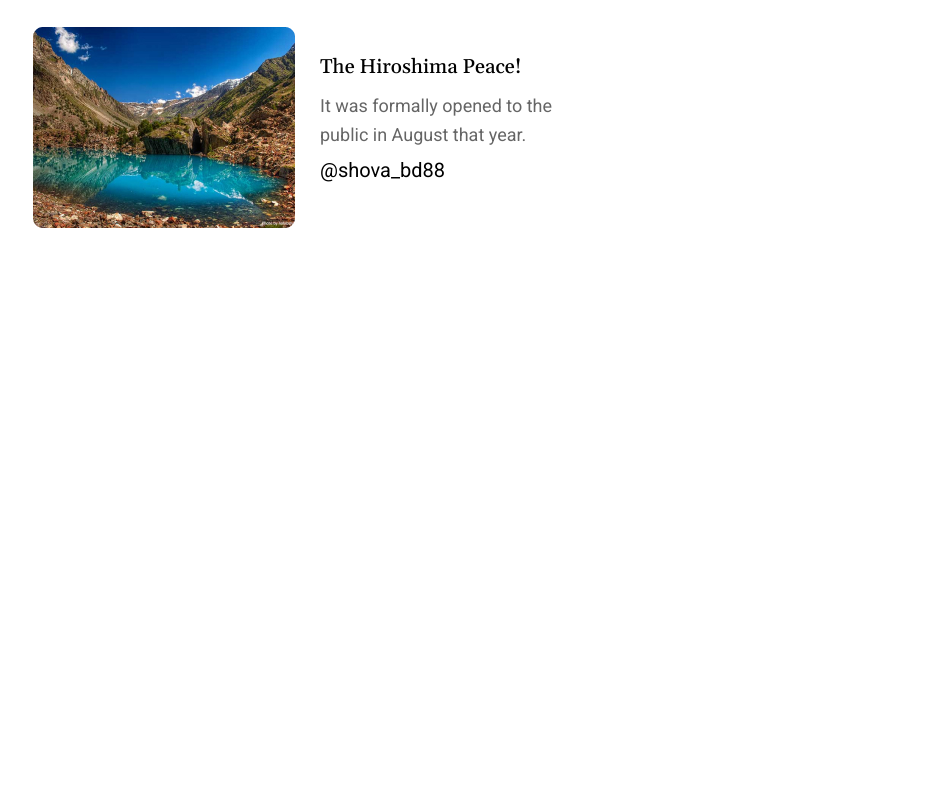
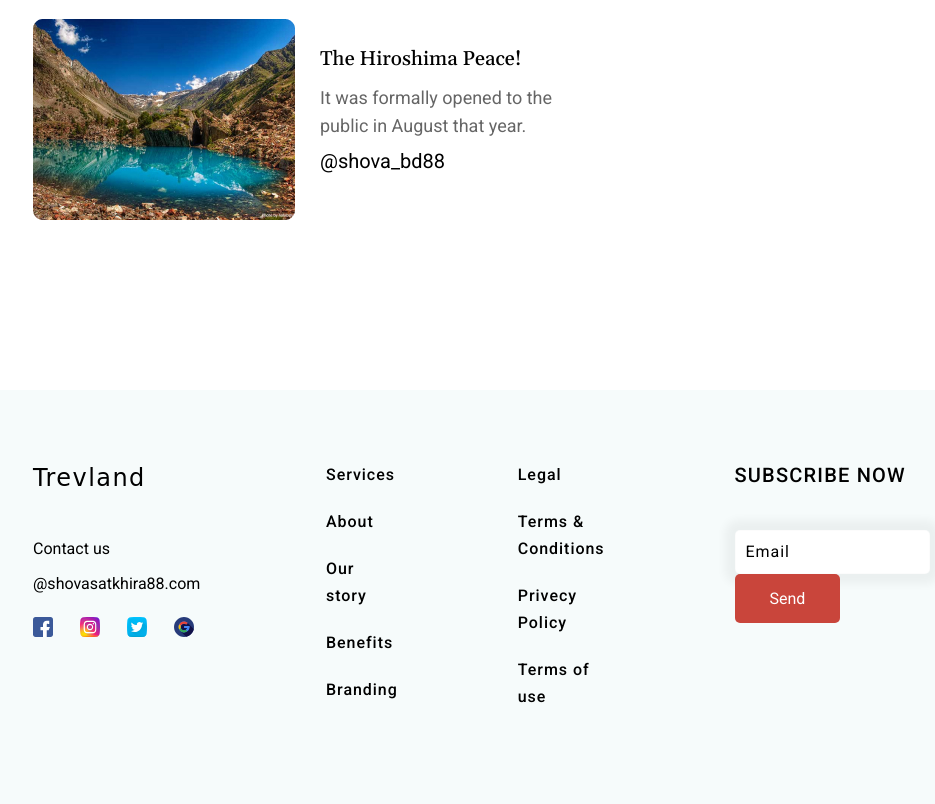
Before and after one commit to IIupaTop/Trevland, a plain HTML site: page index.html in a window 1280 px wide. Shown: the part 3793-4597 px from the top of the page, without its empty margins (207-1142 px from the left). Before the commit the page ends 4051 px from the top, so only its background shows below. Drawn offline with nearby package versions, Linux system fonts and the light colour scheme; a web font is replaced by a local one.

Commit message:
Верстка десктопного лендинга завершена. На очереди сценарии и адаптив

```diff
--- a/css/style.css
+++ b/css/style.css
@@ -291,7 +291,7 @@ h1, h2, h3, h4, h5, h6 {
     top: 5px;
     left: 75px;
 
-    background: rgba(201, 69, 59, 0.1);
+    background: rgba(201, 69, 59, 1);
     border-radius: 10px;
 
     cursor: pointer;
@@ -300,11 +300,13 @@ h1, h2, h3, h4, h5, h6 {
 span::before {
     top: 0;
     left: -75px;
+    background: rgba(201, 69, 59, 0.1);
 }
 
 span::after {
     top: 0;
-    left: 75px;;
+    left: 75px;
+    background: rgba(201, 69, 59, 0.1);
 }
 
 
@@ -316,13 +318,16 @@ span::after {
     display: flex;
     width: 100%;
     flex-wrap: wrap;
+
+    margin-bottom: 140px;
 }
 
 /* Active
 ============================= */
 
 .article__item-active {
-    width: 50%;
+    margin-right: 30px;
+    margin-bottom: 20px;
 }
 
 .article__title-active {
@@ -386,3 +391,124 @@ span::after {
     font-size: 20px;
     font-weight: 400;
 }
+
+/* Footer
+=================== */
+.footer {
+    padding-top: 70px;
+    padding-bottom: 75px;
+    background: rgba(38, 148, 153, 0.04);
+}
+
+.footer__inner {
+    display: flex;
+    justify-content: space-between;
+}
+
+.footer__contact {
+    margin-right: 105px;
+}
+
+.footer__logo {
+    font-family: 'Ribeye', cursive;
+    font-size: 24px;
+    line-height: 1.5;
+    letter-spacing: 0.06em;
+}
+
+.footer__title, .footer__email {
+    margin-top: 40px;
+    margin-bottom: 10px;
+
+    font-family: 'Roboto', sans-serif;
+    font-size: 16px;
+    font-weight: 400;
+    line-height: 1.6;
+    letter-spacing: 6%;
+}
+
+.footer__email{
+    margin-top: 0;
+    margin-bottom: 20px;
+}
+
+.contact__social{
+    display: flex;
+}
+
+.social__item {
+    margin-right: 27px;
+}
+
+.footer__links{
+    display: flex;
+}
+
+.links__inner {
+    list-style: none;
+    margin-right: 120px;
+}
+
+.links__inner:last-child {
+    margin-right: 130px;
+}
+
+.links__item {
+    margin-bottom: 20px;
+}
+
+.links__link {
+    font-size: 16px;
+    line-height: 1.5;
+    font-weight: 500;
+    letter-spacing: 0.06em;
+}
+
+.subscribe__title {
+    margin-bottom: 40px;
+
+    font-family: 'Roboto', sans-serif;
+    font-size: 20px;
+    line-height: 1.5;
+    font-weight: 500;
+    letter-spacing: 0.06em;
+}
+
+.form__input {
+    margin-right: 35px;
+
+    width: 195px;
+    height: 44px;
+    left: 1010px;
+    top: 3741px;
+
+    font-family: 'Roboto', sans-serif;
+    font-size: 16px;
+    line-height: 1.5;
+    letter-spacing: 0.06em;
+    color: #000;
+    /* opacity: 0.1; */
+    border: 1px solid rgba(0, 0, 0, 0.01);
+    box-sizing: border-box;
+    box-shadow: 0px 0px 10px 10px rgba(0, 0, 0, 0.048);
+    border-radius: 5px;
+    padding-left: 10px;
+}
+
+.form__input::placeholder {
+    font-family: 'Roboto', sans-serif;
+    font-size: 16px;
+    line-height: 1.5;
+    letter-spacing: 0.06em;
+    color: #000;
+
+}
+
+.form__input:active {
+    opacity: 1;
+}
+
+.form__button {
+    width: 100px;
+    height: 45px;
+}
--- a/index.html
+++ b/index.html
@@ -240,5 +240,50 @@
 
         </div> <!-- /.container -->
     </section> <!-- /.news -->
+
+    <!-- Footer -->
+    <footer class="footer">
+        <div class="container">
+            <div class="footer__inner">
+                <div class="footer__contact">
+                    <div class="footer__logo">Trevland</div>
+                    <h6 class="footer__title">Contact us</h6>
+                    <div class="footer__email">@shovasatkhira88.com</div>
+
+                    <div class="contact__social">
+                        <div class="social__item"><a class="social__link" href="#"><img class="social__icon" src="images/social/facebook.svg" alt="facebook"></a></div>
+                        <div class="social__item"><a class="social__link" href="#"><img class="social__icon" src="images/social/instagram.svg" alt="instagram"></a></div>
+                        <div class="social__item"><a class="social__link" href="#"><img class="social__icon" src="images/social/twitter.svg" alt="twitter"></a></div>
+                        <div class="social__item"><a class="social__link" href="#"><img class="social__icon" src="images/social/google.svg" alt="google+"></a></div>
+                    </div>
+                </div> <!-- /.footer__contact -->
+
+                <div class="footer__links">
+                    <ul class="links__inner">
+                        <li class="links__item"><a href="" class="links__link">Services</a></li>
+                        <li class="links__item"><a href="" class="links__link">About</a></li>
+                        <li class="links__item"><a href="" class="links__link">Our story</a></li>
+                        <li class="links__item"><a href="" class="links__link">Benefits</a></li>
+                        <li class="links__item"><a href="" class="links__link">Branding</a></li>
+                    </ul>
+                    <ul class="links__inner">
+                        <li class="links__item"><a href="" class="links__link">Legal</a></li>
+                        <li class="links__item"><a href="" class="links__link">Terms & Conditions</a></li>
+                        <li class="links__item"><a href="" class="links__link">Privecy Policy</a></li>
+                        <li class="links__item"><a href="" class="links__link">Terms of use</a></li>
+                    </ul>
+                </div> <!-- /.footer__links -->
+
+                <div class="footer__subscribe">
+                    <h3 class="subscribe__title">SUBSCRIBE NOW</h3>
+                    <form action="form" class="sibscribe__form">
+                        <input type="email" class="form__input" placeholder="Email">
+                        <button type="submit" class="button button--form    ">Send</button>
+                    </form>
+                </div> <!-- /.footer__subscribe -->
+            </div>
+        </div>
+
+    </footer>
 </body>
 </html>
```
Also changed, not shown: images/social/facebook.svg (added), images/social/google.svg (added), images/social/instagram.svg (added), images/social/twitter.svg (added).
